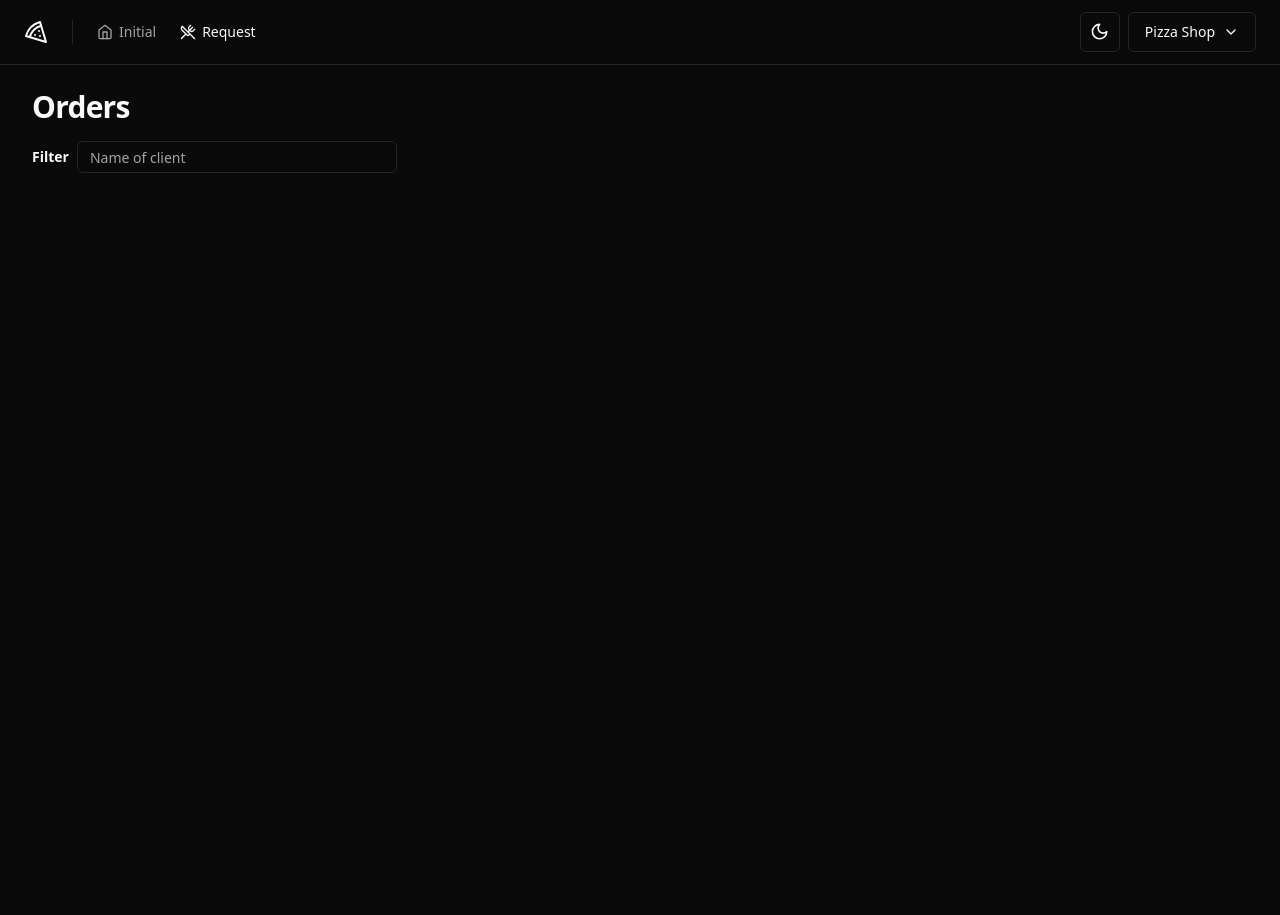
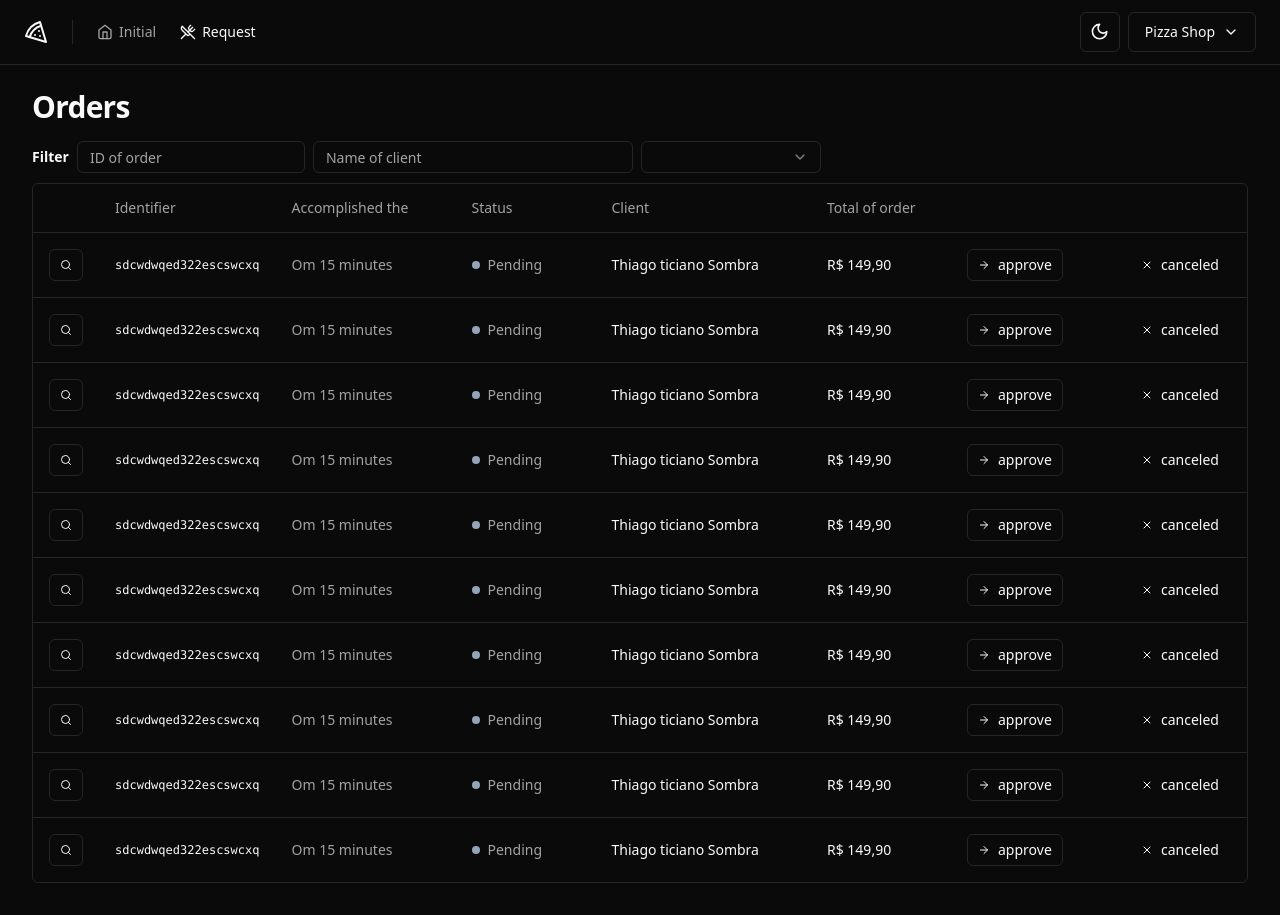
Before and after one commit to thiagotsdelima/pizza.shop, a React (Vite) app: page /orders in a window 1280 px wide. Before the commit the page ends 800 px from the top, so only its background shows below. Built offline with nearby package versions, Linux system fonts and the light colour scheme.

Commit message:
created table

```diff
--- a/package.json
+++ b/package.json
@@ -13,6 +13,7 @@
     "@hookform/resolvers": "^3.3.2",
     "@radix-ui/react-dropdown-menu": "^2.0.6",
     "@radix-ui/react-label": "^2.0.2",
+    "@radix-ui/react-select": "^2.0.0",
     "@radix-ui/react-separator": "^1.0.3",
     "@radix-ui/react-slot": "^1.0.2",
     "class-variance-authority": "^0.7.0",
--- /dev/null
+++ b/src/components/ui/select.tsx
@@ -0,0 +1,158 @@
+import * as React from "react"
+import * as SelectPrimitive from "@radix-ui/react-select"
+import { Check, ChevronDown, ChevronUp } from "lucide-react"
+
+import { cn } from "@/lib/utils"
+
+const Select = SelectPrimitive.Root
+
+const SelectGroup = SelectPrimitive.Group
+
+const SelectValue = SelectPrimitive.Value
+
+const SelectTrigger = React.forwardRef<
+  React.ElementRef<typeof SelectPrimitive.Trigger>,
+  React.ComponentPropsWithoutRef<typeof SelectPrimitive.Trigger>
+>(({ className, children, ...props }, ref) => (
+  <SelectPrimitive.Trigger
+    ref={ref}
+    className={cn(
+      "flex h-10 w-full items-center justify-between rounded-md border border-input bg-background px-3 py-2 text-sm ring-offset-background placeholder:text-muted-foreground focus:outline-none focus:ring-2 focus:ring-ring focus:ring-offset-2 disabled:cursor-not-allowed disabled:opacity-50 [&>span]:line-clamp-1",
+      className
+    )}
+    {...props}
+  >
+    {children}
+    <SelectPrimitive.Icon asChild>
+      <ChevronDown className="h-4 w-4 opacity-50" />
+    </SelectPrimitive.Icon>
+  </SelectPrimitive.Trigger>
+))
+SelectTrigger.displayName = SelectPrimitive.Trigger.displayName
+
+const SelectScrollUpButton = React.forwardRef<
+  React.ElementRef<typeof SelectPrimitive.ScrollUpButton>,
+  React.ComponentPropsWithoutRef<typeof SelectPrimitive.ScrollUpButton>
+>(({ className, ...props }, ref) => (
+  <SelectPrimitive.ScrollUpButton
+    ref={ref}
+    className={cn(
+      "flex cursor-default items-center justify-center py-1",
+      className
+    )}
+    {...props}
+  >
+    <ChevronUp className="h-4 w-4" />
+  </SelectPrimitive.ScrollUpButton>
+))
+SelectScrollUpButton.displayName = SelectPrimitive.ScrollUpButton.displayName
+
+const SelectScrollDownButton = React.forwardRef<
+  React.ElementRef<typeof SelectPrimitive.ScrollDownButton>,
+  React.ComponentPropsWithoutRef<typeof SelectPrimitive.ScrollDownButton>
+>(({ className, ...props }, ref) => (
+  <SelectPrimitive.ScrollDownButton
+    ref={ref}
+    className={cn(
+      "flex cursor-default items-center justify-center py-1",
+      className
+    )}
+    {...props}
+  >
+    <ChevronDown className="h-4 w-4" />
+  </SelectPrimitive.ScrollDownButton>
+))
+SelectScrollDownButton.displayName =
+  SelectPrimitive.ScrollDownButton.displayName
+
+const SelectContent = React.forwardRef<
+  React.ElementRef<typeof SelectPrimitive.Content>,
+  React.ComponentPropsWithoutRef<typeof SelectPrimitive.Content>
+>(({ className, children, position = "popper", ...props }, ref) => (
+  <SelectPrimitive.Portal>
+    <SelectPrimitive.Content
+      ref={ref}
+      className={cn(
+        "relative z-50 max-h-96 min-w-[8rem] overflow-hidden rounded-md border bg-popover text-popover-foreground shadow-md data-[state=open]:animate-in data-[state=closed]:animate-out data-[state=closed]:fade-out-0 data-[state=open]:fade-in-0 data-[state=closed]:zoom-out-95 data-[state=open]:zoom-in-95 data-[side=bottom]:slide-in-from-top-2 data-[side=left]:slide-in-from-right-2 data-[side=right]:slide-in-from-left-2 data-[side=top]:slide-in-from-bottom-2",
+        position === "popper" &&
+          "data-[side=bottom]:translate-y-1 data-[side=left]:-translate-x-1 data-[side=right]:translate-x-1 data-[side=top]:-translate-y-1",
+        className
+      )}
+      position={position}
+      {...props}
+    >
+      <SelectScrollUpButton />
+      <SelectPrimitive.Viewport
+        className={cn(
+          "p-1",
+          position === "popper" &&
+            "h-[var(--radix-select-trigger-height)] w-full min-w-[var(--radix-select-trigger-width)]"
+        )}
+      >
+        {children}
+      </SelectPrimitive.Viewport>
+      <SelectScrollDownButton />
+    </SelectPrimitive.Content>
+  </SelectPrimitive.Portal>
+))
+SelectContent.displayName = SelectPrimitive.Content.displayName
+
+const SelectLabel = React.forwardRef<
+  React.ElementRef<typeof SelectPrimitive.Label>,
+  React.ComponentPropsWithoutRef<typeof SelectPrimitive.Label>
+>(({ className, ...props }, ref) => (
+  <SelectPrimitive.Label
+    ref={ref}
+    className={cn("py-1.5 pl-8 pr-2 text-sm font-semibold", className)}
+    {...props}
+  />
+))
+SelectLabel.displayName = SelectPrimitive.Label.displayName
+
+const SelectItem = React.forwardRef<
+  React.ElementRef<typeof SelectPrimitive.Item>,
+  React.ComponentPropsWithoutRef<typeof SelectPrimitive.Item>
+>(({ className, children, ...props }, ref) => (
+  <SelectPrimitive.Item
+    ref={ref}
+    className={cn(
+      "relative flex w-full cursor-default select-none items-center rounded-sm py-1.5 pl-8 pr-2 text-sm outline-none focus:bg-accent focus:text-accent-foreground data-[disabled]:pointer-events-none data-[disabled]:opacity-50",
+      className
+    )}
+    {...props}
+  >
+    <span className="absolute left-2 flex h-3.5 w-3.5 items-center justify-center">
+      <SelectPrimitive.ItemIndicator>
+        <Check className="h-4 w-4" />
+      </SelectPrimitive.ItemIndicator>
+    </span>
+
+    <SelectPrimitive.ItemText>{children}</SelectPrimitive.ItemText>
+  </SelectPrimitive.Item>
+))
+SelectItem.displayName = SelectPrimitive.Item.displayName
+
+const SelectSeparator = React.forwardRef<
+  React.ElementRef<typeof SelectPrimitive.Separator>,
+  React.ComponentPropsWithoutRef<typeof SelectPrimitive.Separator>
+>(({ className, ...props }, ref) => (
+  <SelectPrimitive.Separator
+    ref={ref}
+    className={cn("-mx-1 my-1 h-px bg-muted", className)}
+    {...props}
+  />
+))
+SelectSeparator.displayName = SelectPrimitive.Separator.displayName
+
+export {
+  Select,
+  SelectGroup,
+  SelectValue,
+  SelectTrigger,
+  SelectContent,
+  SelectLabel,
+  SelectItem,
+  SelectSeparator,
+  SelectScrollUpButton,
+  SelectScrollDownButton,
+}
--- /dev/null
+++ b/src/pages/app/orders/orderTableFilters.tsx
@@ -0,0 +1,31 @@
+import { Input } from '@/components/ui/input'
+import {
+  Select,
+  SelectContent,
+  SelectItem,
+  SelectTrigger,
+  SelectValue,
+} from '@/components/ui/select'
+
+export function OrederTableFilters() {
+  return (
+    <form className="flex items-center gap-2">
+      <span className="text-sm font-semibold">Filter</span>
+      <Input placeholder="ID of order" className="h-8 w-auto" />
+      <Input placeholder="Name of client" className="h-8 w-[320px]" />
+      <Select>
+        <SelectTrigger className="h-8 w-[180px]">
+          <SelectValue />
+        </SelectTrigger>
+        <SelectContent>
+          <SelectItem value="all">All</SelectItem>
+          <SelectItem value="pending">Pendind</SelectItem>
+          <SelectItem value="canceled">Canceled</SelectItem>
+          <SelectItem value="processing">In preparation</SelectItem>
+          <SelectItem value="delivering">In delivery</SelectItem>
+          <SelectItem value="delivered">delivered</SelectItem>
+        </SelectContent>
+      </Select>
+    </form>
+  )
+}
--- /dev/null
+++ b/src/pages/app/orders/orderTableRow.tsx
@@ -0,0 +1,41 @@
+import { ArrowRight, Search, X } from 'lucide-react'
+
+import { Button } from '@/components/ui/button'
+import { TableCell, TableRow } from '@/components/ui/table'
+
+export function OrderTableRow() {
+  return (
+    <TableRow>
+      <TableCell>
+        <Button variant="outline" size="xs">
+          <Search className="h-3 w-3" />
+          <span className="sr-only">Details of order</span>
+        </Button>
+      </TableCell>
+      <TableCell className="font-mono text-xs font-medium">
+        sdcwdwqed322escswcxq
+      </TableCell>
+      <TableCell className="text-muted-foreground">Om 15 minutes</TableCell>
+      <TableCell>
+        <div className="flex items-center gap-2">
+          <span className="h-2 w-2 rounded-full bg-slate-400" />
+          <span className="font-medium text-muted-foreground">Pending</span>
+        </div>
+      </TableCell>
+      <TableCell className="font-medium">Thiago ticiano Sombra</TableCell>
+      <TableCell className="font-medium">R$ 149,90</TableCell>
+      <TableCell>
+        <Button variant="outline" size="xs">
+          <ArrowRight className="mr-2 h-3 w-3" />
+          approve
+        </Button>
+      </TableCell>
+      <TableCell>
+        <Button variant="ghost" size="xs">
+          <X className="mr-2 h-3 w-3" />
+          canceled
+        </Button>
+      </TableCell>
+    </TableRow>
+  )
+}
--- a/src/pages/app/orders/orders.tsx
+++ b/src/pages/app/orders/orders.tsx
@@ -1,6 +1,15 @@
 import { Helmet } from 'react-helmet-async'
 
-import { Input } from '@/components/ui/input'
+import {
+  Table,
+  TableBody,
+  TableHead,
+  TableHeader,
+  TableRow,
+} from '@/components/ui/table'
+
+import { OrederTableFilters } from './orderTableFilters'
+import { OrderTableRow } from './orderTableRow'
 
 export function Orders() {
   return (
@@ -10,10 +19,28 @@ export function Orders() {
         <h1 className="text-3xl font-bold tracking-tight">Orders</h1>
       </div>
       <div className="space-y-2.5">
-        <form className="flex items-center gap-2">
-          <span className="text-sm font-semibold">Filter</span>
-          <Input placeholder="Name of client" className="h-8 w-[320px]" />
-        </form>
+        <OrederTableFilters />
+        <div className="rounded-md border">
+          <Table>
+            <TableHeader>
+              <TableRow>
+                <TableHead className="w-[64px]"></TableHead>
+                <TableHead className="w-[140px]">Identifier</TableHead>
+                <TableHead className="w-[180px]">Accomplished the</TableHead>
+                <TableHead className="w-[140px]">Status</TableHead>
+                <TableHead>Client</TableHead>
+                <TableHead className="w-[140px]">Total of order</TableHead>
+                <TableHead className="w-[164px]"></TableHead>
+                <TableHead className="w-[132px]"></TableHead>
+              </TableRow>
+            </TableHeader>
+            <TableBody>
+              {Array.from({ length: 10 }).map((_, i) => {
+                return <OrderTableRow key={i} />
+              })}
+            </TableBody>
+          </Table>
+        </div>
       </div>
     </>
   )
```
Also changed, not shown: 1 other file (tests, documents, lock files or other folders).
